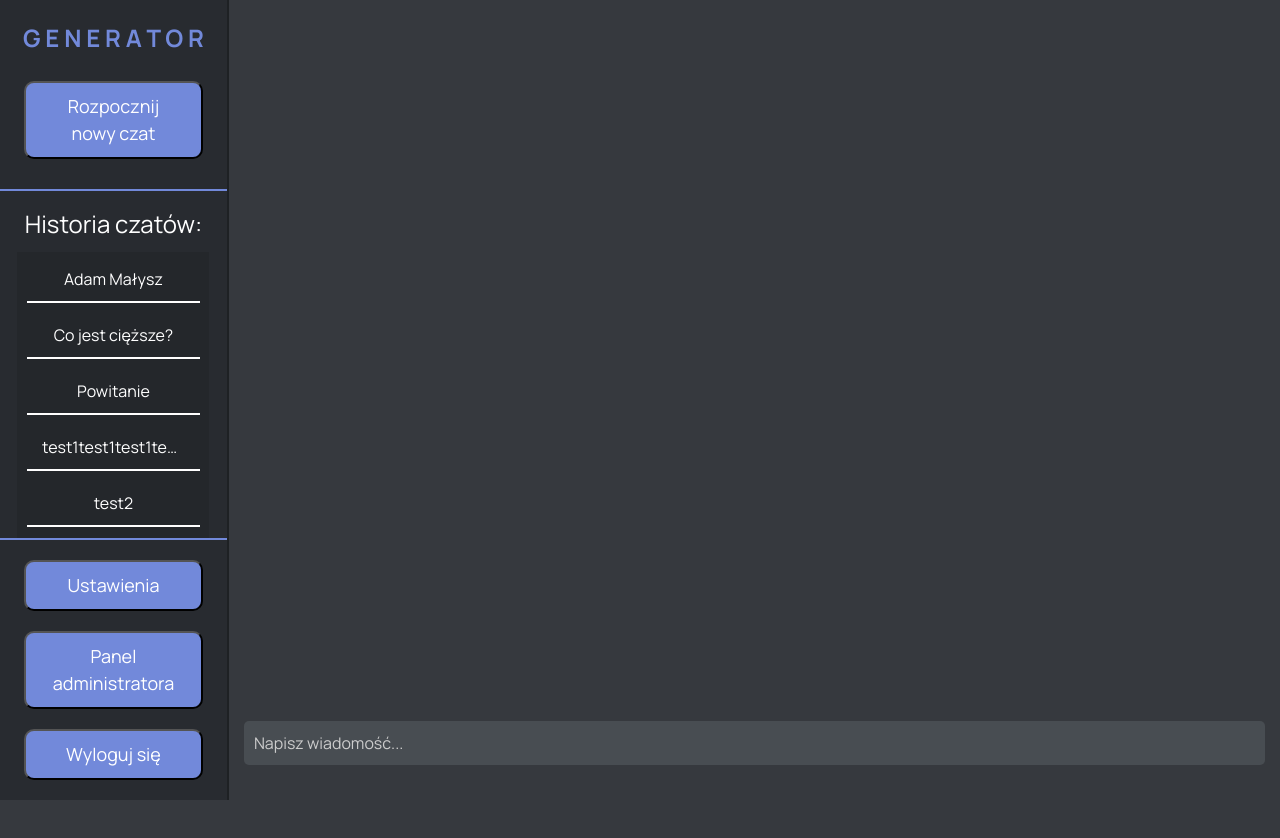
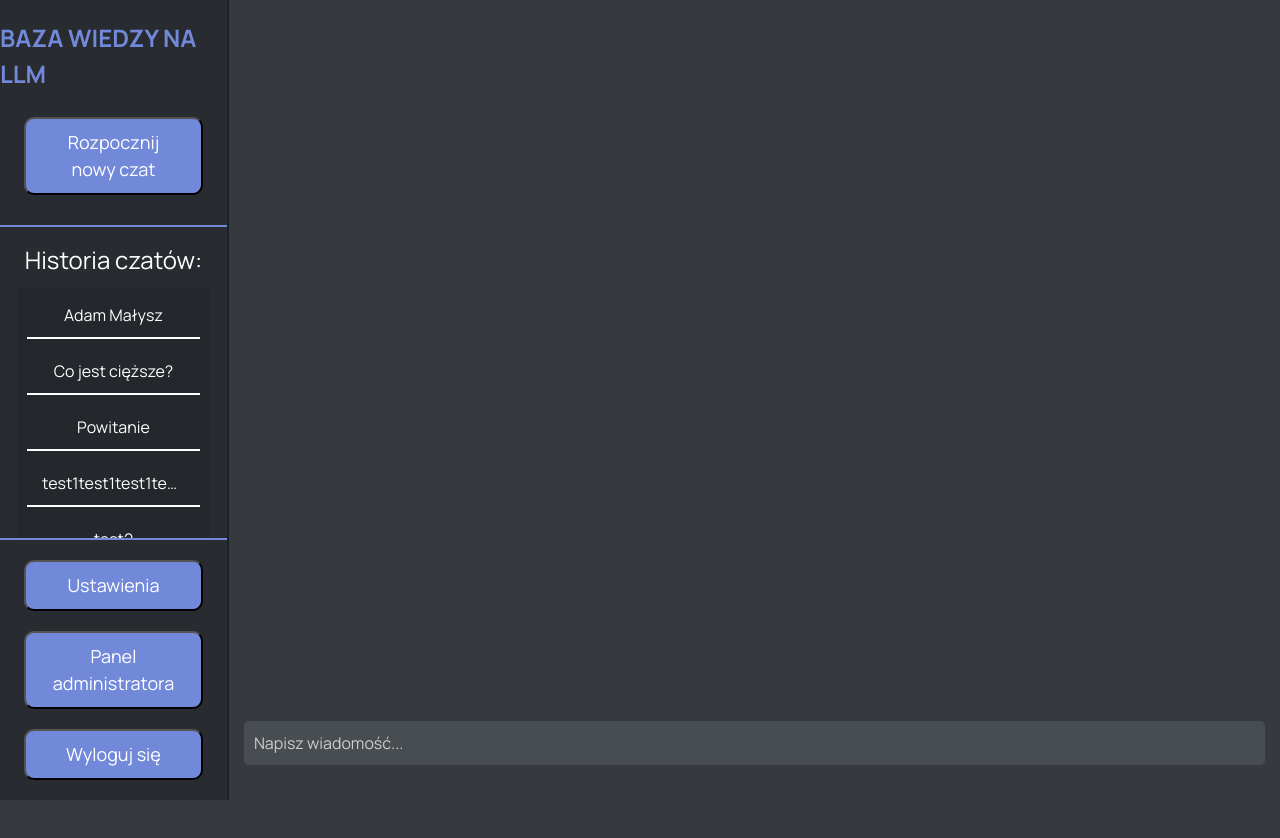
Before and after one commit to nitrazek/ChatLLM, a React (Create React App) app in the folder web/: page / in a window 1280 px wide. Shown: the top 838 px of the page. Built offline with nearby package versions, Linux system fonts and the light colour scheme.

Commit message:
changed names

```diff
--- a/web/public/index.html
+++ b/web/public/index.html
@@ -24,7 +24,7 @@
       work correctly both with client-side routing and a non-root public URL.
       Learn how to configure a non-root public URL by running `npm run build`.
     -->
-    <title>SuperDuperCzat</title>
+    <title>Baza wiedzy na LLM</title>
     <link rel="preconnect" href="https://fonts.googleapis.com">
     <link rel="preconnect" href="https://fonts.gstatic.com" crossorigin>
     <link href="https://fonts.googleapis.com/css2?family=Manrope:wght@200..800&display=swap" rel="stylesheet">
--- a/web/src/App.js
+++ b/web/src/App.js
@@ -66,7 +66,7 @@ function App() {
     <div className="App">
       <div className="sideBar">
         <div className="generatorContainer">
-          <div className="upperSideTop">G E N E R A T O R</div>
+          <div className="upperSideTop">BAZA WIEDZY NA LLM</div>
           <button className="newChatButton">Rozpocznij nowy czat</button>
         </div>
         <div className="upperSide">
```
